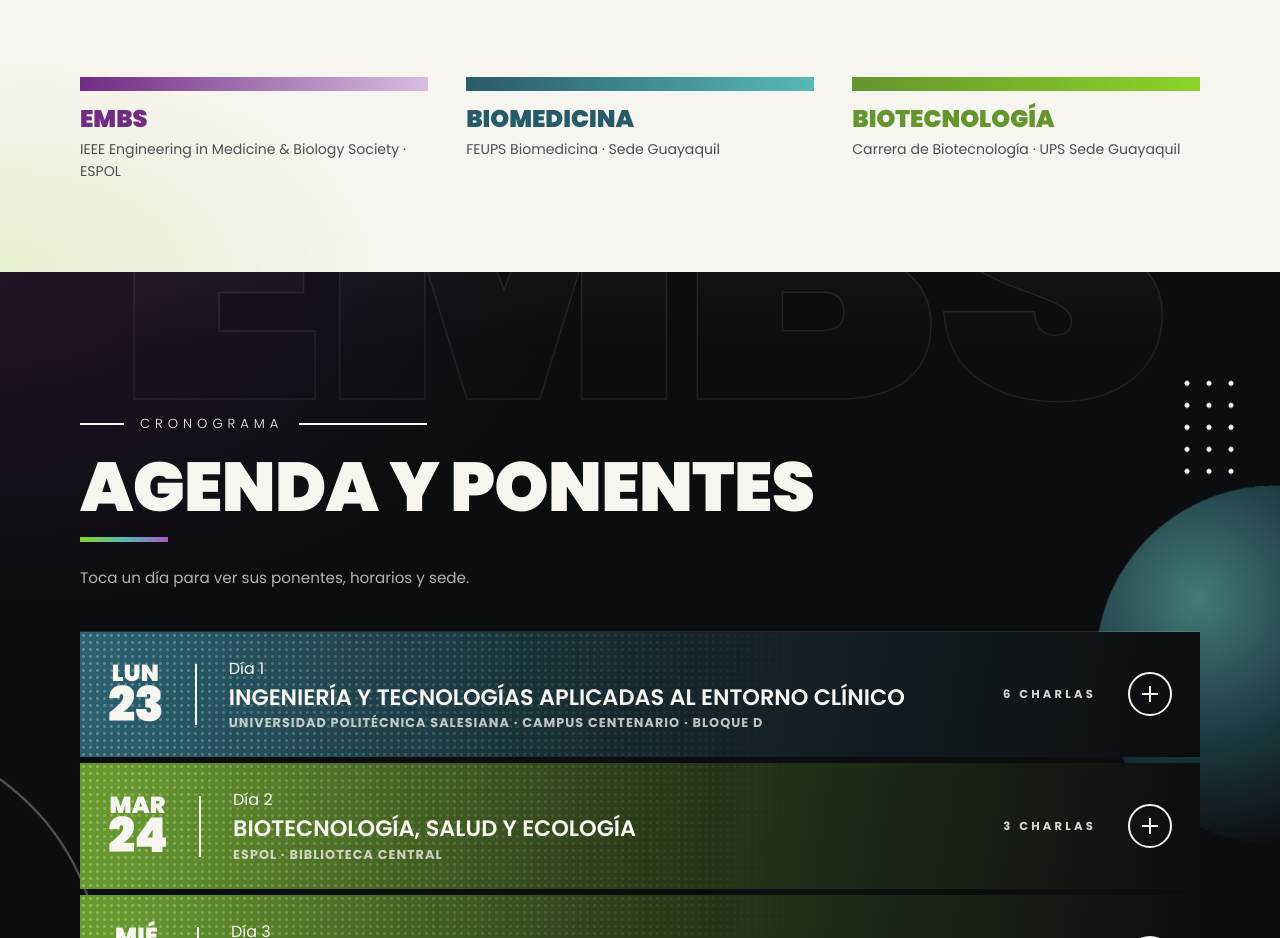
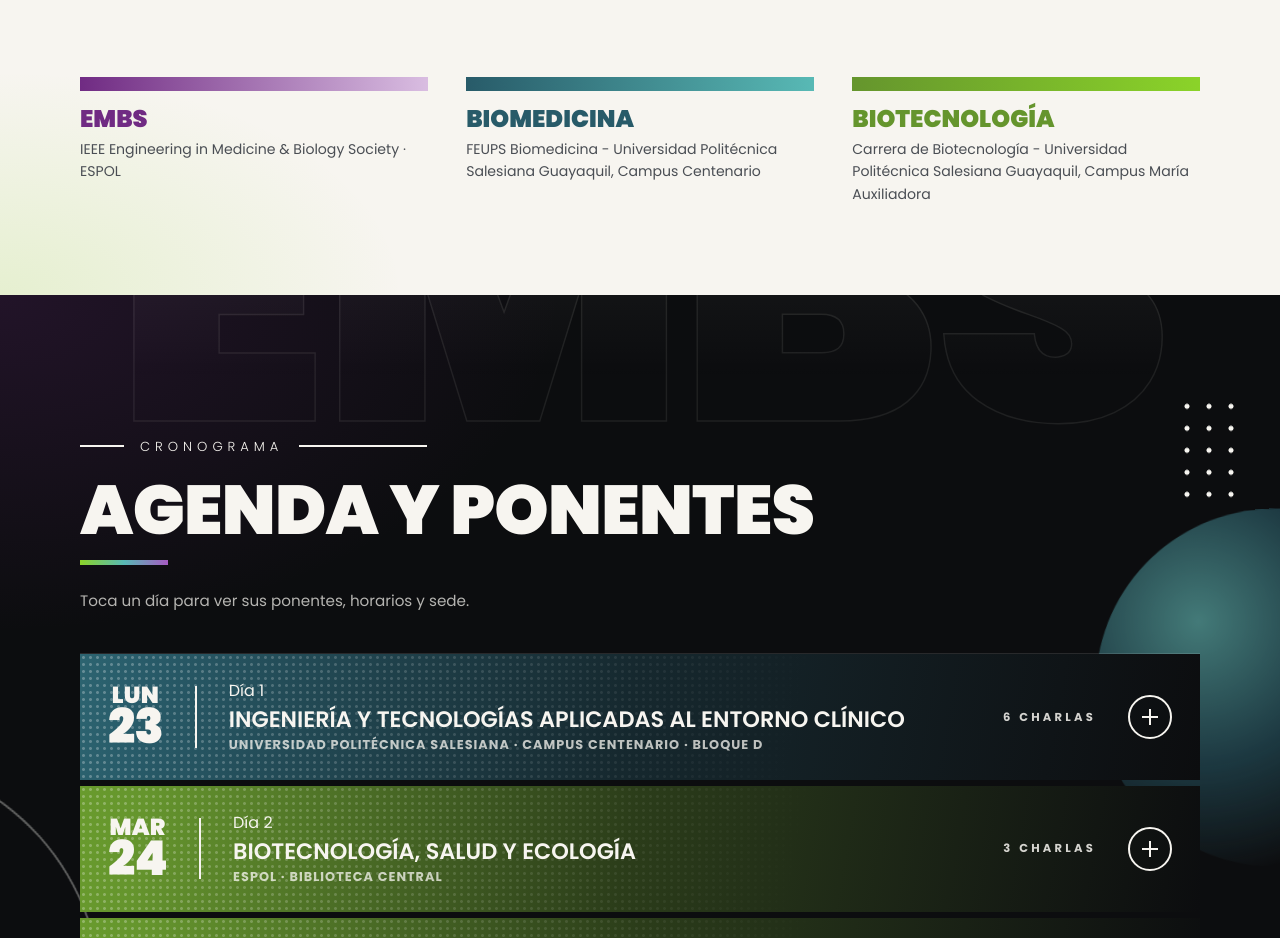
Before and after one commit to embsespol/embs-week, a plain HTML site: page index.html in a window 1280 px wide. Shown: the part 1681-2619 px from the top of the page. Drawn offline with Linux system fonts and the light colour scheme; a web font is replaced by a local one.

Commit message:
Add files via upload

```diff
--- a/index.html
+++ b/index.html
@@ -116,12 +116,12 @@
         <li class="pillar" style="--c1:#285B69;--c2:#58B9B5">
           <span class="pillar__bar" aria-hidden="true"></span>
           <p class="pillar__key">Biomedicina</p>
-          <p class="pillar__name">FEUPS Biomedicina · Sede Guayaquil</p>
+          <p class="pillar__name">FEUPS Biomedicina - Universidad Politécnica Salesiana Guayaquil, Campus Centenario</p>
         </li>
         <li class="pillar" style="--c1:#65952D;--c2:#8BD329">
           <span class="pillar__bar" aria-hidden="true"></span>
           <p class="pillar__key">Biotecnología</p>
-          <p class="pillar__name">Carrera de Biotecnología · UPS Sede Guayaquil</p>
+          <p class="pillar__name">Carrera de Biotecnología - Universidad Politécnica Salesiana Guayaquil, Campus María Auxiliadora</p>
         </li>
       </ul>
     </div>
@@ -589,9 +589,9 @@
       <div class="partners__group">
         <p class="eyebrow eyebrow--center"><span>Organizado por</span></p>
         <ul class="logos logos--lg">
-          <li><img src="assets/img/logos/feups-biomedicina.png" alt="FEUPS Biomedicina, Sede Guayaquil" width="1018" height="423" loading="lazy"></li>
+          <li><img src="assets/img/logos/feups-biomedicina.png" alt="FEUPS Biomedicina - Universidad Politécnica Salesiana Guayaquil, Campus Centenario" width="1018" height="423" loading="lazy"></li>
           <li><img src="assets/img/logos/ieee-embs-espol.png" alt="IEEE Engineering in Medicine and Biology Society, Escuela Superior Politécnica del Litoral" width="989" height="452" loading="lazy"></li>
-          <li class="logo--wide"><img src="assets/img/logos/ups-biotecnologia.png" alt="Universidad Politécnica Salesiana, Carrera de Biotecnología, Sede Guayaquil" width="942" height="157" loading="lazy"></li>
+          <li class="logo--wide"><img src="assets/img/logos/ups-biotecnologia.png" alt="Carrera de Biotecnología - Universidad Politécnica Salesiana Guayaquil, Campus María Auxiliadora" width="942" height="157" loading="lazy"></li>
         </ul>
       </div>
 
```
